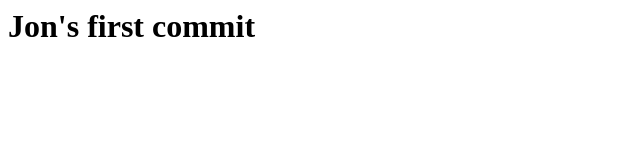
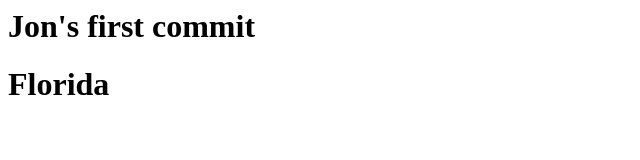
Before and after one commit to jedens5000/git-test-4ga, a plain HTML site: page index.html in a window 1280 px wide. Shown: the whole page, without its empty margins (0-640 px from the left). Drawn offline with Linux system fonts and the light colour scheme.

Commit message:
added state

```diff
--- a/index.html
+++ b/index.html
@@ -1 +1,2 @@
 <h1>Jon's first commit</h1>
+<h1>Florida</h1>
```
Also changed, not shown: app.js (added).
